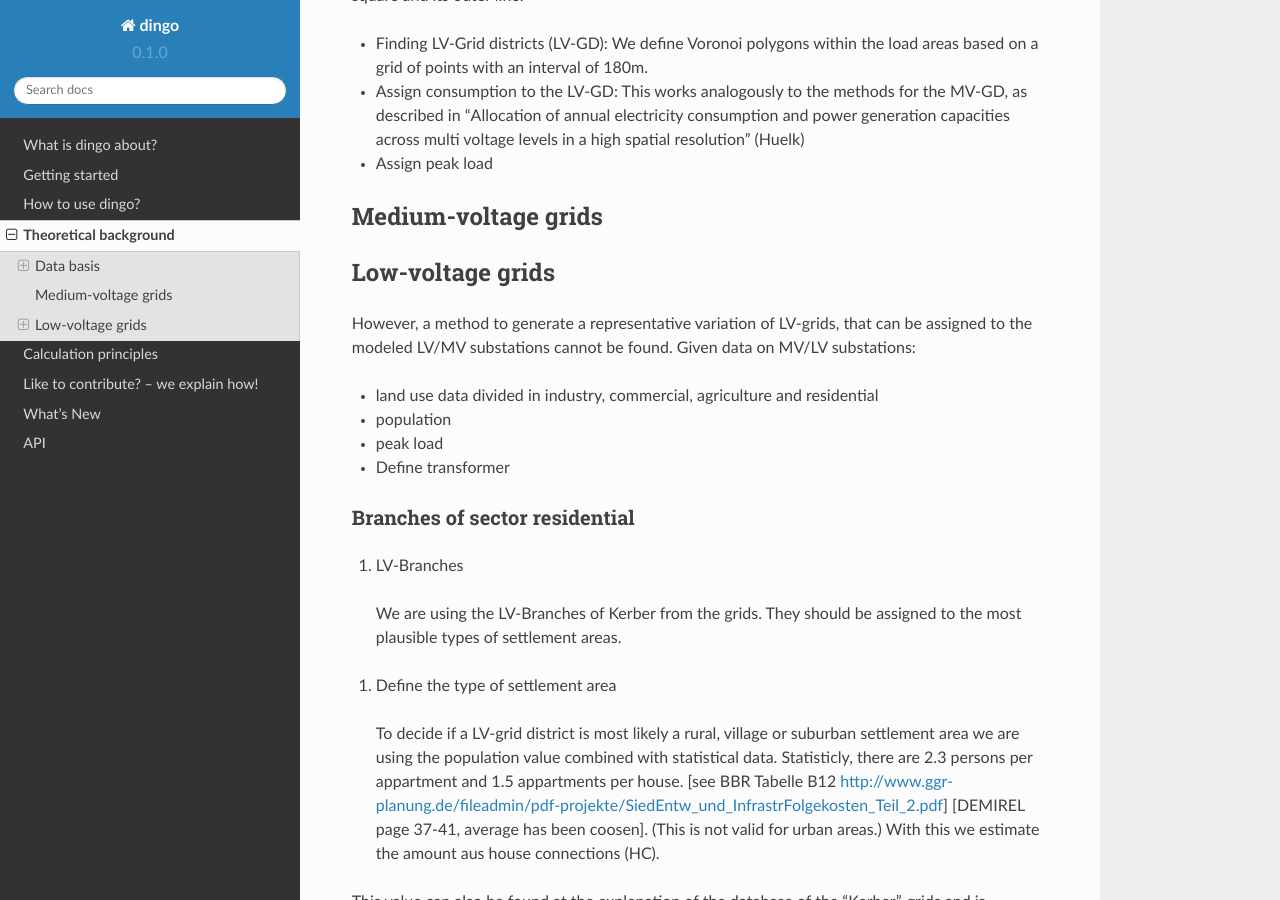
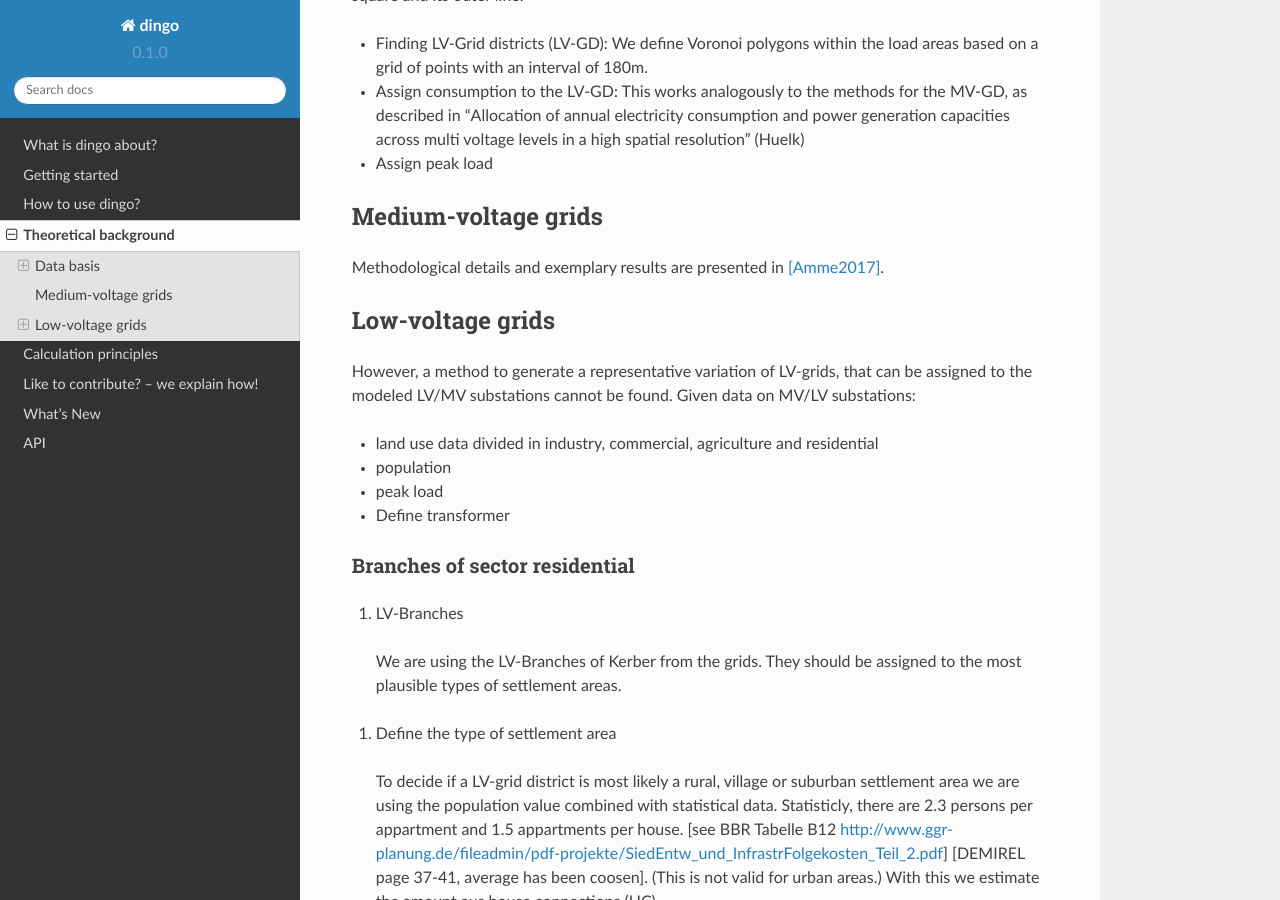
Before and after one commit to openego/ding0, a Sphinx documentation site: the page built from doc/about.rst, in a window 1280 px wide and 900 px high, scrolled down 918 px. Built offline with Sphinx 7.4.7 and the Read the Docs theme 2.0.0, drawn with Linux system fonts in a browser that asks for light colours; formulas are drawn with MathJax 3; grey boxes are pictures that could not be loaded.

Commit message:
Sentence about where to find MV doc

```diff
--- a/doc/about.rst
+++ b/doc/about.rst
@@ -42,6 +42,8 @@ The chosen value concludes in cable lengths of 250m at the shortest distance and
 
 Medium-voltage grids
 ====================
+
+Methodological details and exemplary results are presented in [Amme2017]_.
 
 Low-voltage grids
 =================
```
